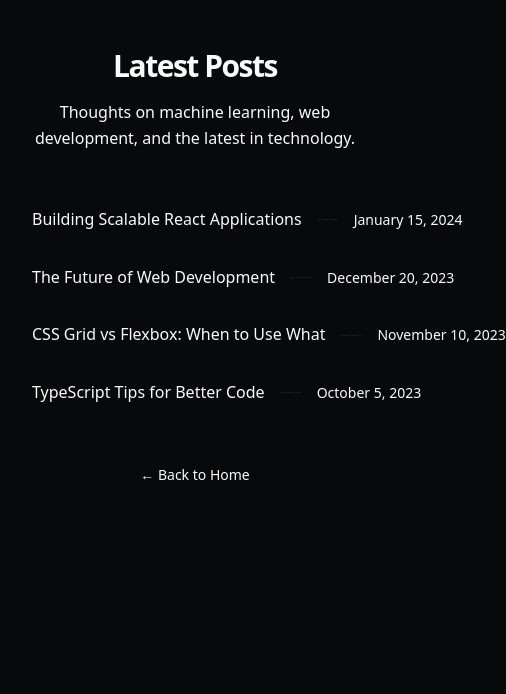
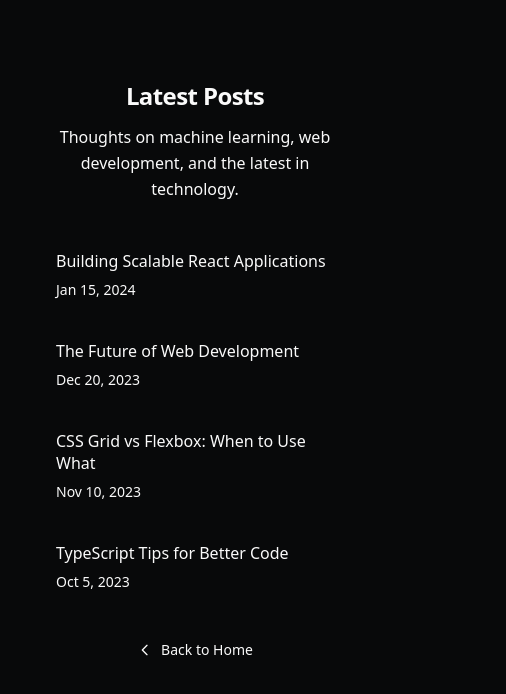
Before and after one commit to dinocodesx/svportfolio, a SvelteKit app: page /blogs in a window 390 px wide. Shown: the top 694 px of the page, 506 px wide, since content can reach past the window. Built offline with nearby package versions, Linux system fonts and the light colour scheme.

Commit message:
updated the blogs page

```diff
--- a/src/routes/blogs/+page.svelte
+++ b/src/routes/blogs/+page.svelte
@@ -16,6 +16,14 @@
 			day: 'numeric'
 		});
 	}
+
+	function formatDateMobile(dateString: string) {
+		return new Date(dateString).toLocaleDateString('en-US', {
+			year: 'numeric',
+			month: 'short',
+			day: 'numeric'
+		});
+	}
 </script>
 
 <svelte:head>
@@ -26,32 +34,35 @@
 	/>
 </svelte:head>
 
-<main class="flex min-h-[100dvh] flex-col space-y-10">
-	<section class="mb-10">
+<main class="flex min-h-[100dvh] flex-col px-4 sm:px-6 lg:px-8">
+	<div class="mx-auto w-full max-w-4xl">
+		<section class="py-8 sm:py-12">
 			<div class={`fade-in ${mounted ? 'opacity-100' : 'opacity-0'}`}>
-			<div class="mb-12 space-y-4 text-center">
-				<h1 class="text-3xl font-bold tracking-tighter sm:text-5xl">Latest Posts</h1>
+				<div class="mb-8 space-y-3 text-center sm:mb-12 sm:space-y-4">
+					<h1 class="text-2xl font-bold tracking-tight sm:text-3xl lg:text-5xl">Latest Posts</h1>
 					<p
-					class="text-muted-foreground mx-auto max-w-2xl md:text-xl/relaxed lg:text-base/relaxed xl:text-xl/relaxed"
+						class="text-muted-foreground mx-auto max-w-2xl px-4 text-base leading-relaxed sm:px-0 sm:text-lg lg:text-xl"
 					>
 						Thoughts on machine learning, web development, and the latest in technology.
 					</p>
 				</div>
 			</div>
 
-		<div class="space-y-4">
+			<div class="space-y-2 sm:space-y-4">
 				{#each blogs as blog, id}
 					<div
 						class={`fade-in ${mounted ? 'opacity-100' : 'opacity-0'}`}
 						style="animation-delay: {0.1 + id * 0.05}s;"
 					>
+						<!-- Desktop/Tablet Layout -->
+						<div class="hidden sm:block">
 							<div
-						class="hover:bg-muted/50 group flex items-center rounded px-2 py-2 transition-colors"
+								class="hover:bg-muted/50 group flex items-center rounded px-3 py-3 transition-colors"
 							>
 								<div class="min-w-0 shrink-0">
 									<a
 										href={blog.url}
-								class="text-foreground hover:text-muted-foreground font-medium transition-colors"
+										class="text-foreground hover:text-muted-foreground text-base font-medium transition-colors lg:text-lg"
 									>
 										{blog.title}
 									</a>
@@ -64,17 +75,41 @@
 								</div>
 							</div>
 						</div>
+
+						<!-- Mobile Layout -->
+						<div class="sm:hidden">
+							<div class="hover:bg-muted/50 rounded-lg p-4 transition-colors">
+								<a href={blog.url} class="block space-y-2">
+									<h3 class="text-foreground text-base leading-snug font-medium">
+										{blog.title}
+									</h3>
+									<div class="text-muted-foreground text-sm">
+										{formatDateMobile(blog.date)}
+									</div>
+								</a>
+							</div>
+						</div>
+					</div>
 				{/each}
 			</div>
 
 			<!-- Back to home link -->
-		<div class="mt-12 text-center">
+			<div class="mt-8 text-center sm:mt-12">
 				<a
 					href="/"
-				class="text-muted-foreground hover:text-foreground text-sm font-medium transition-colors"
+					class="text-muted-foreground hover:text-foreground inline-flex items-center gap-2 text-sm font-medium transition-colors"
 				>
-				← Back to Home
+					<svg class="h-4 w-4" fill="none" stroke="currentColor" viewBox="0 0 24 24">
+						<path
+							stroke-linecap="round"
+							stroke-linejoin="round"
+							stroke-width="2"
+							d="M15 19l-7-7 7-7"
+						/>
+					</svg>
+					Back to Home
 				</a>
 			</div>
 		</section>
+	</div>
 </main>
```
Lines whose indentation alone changed are shown as unchanged.
